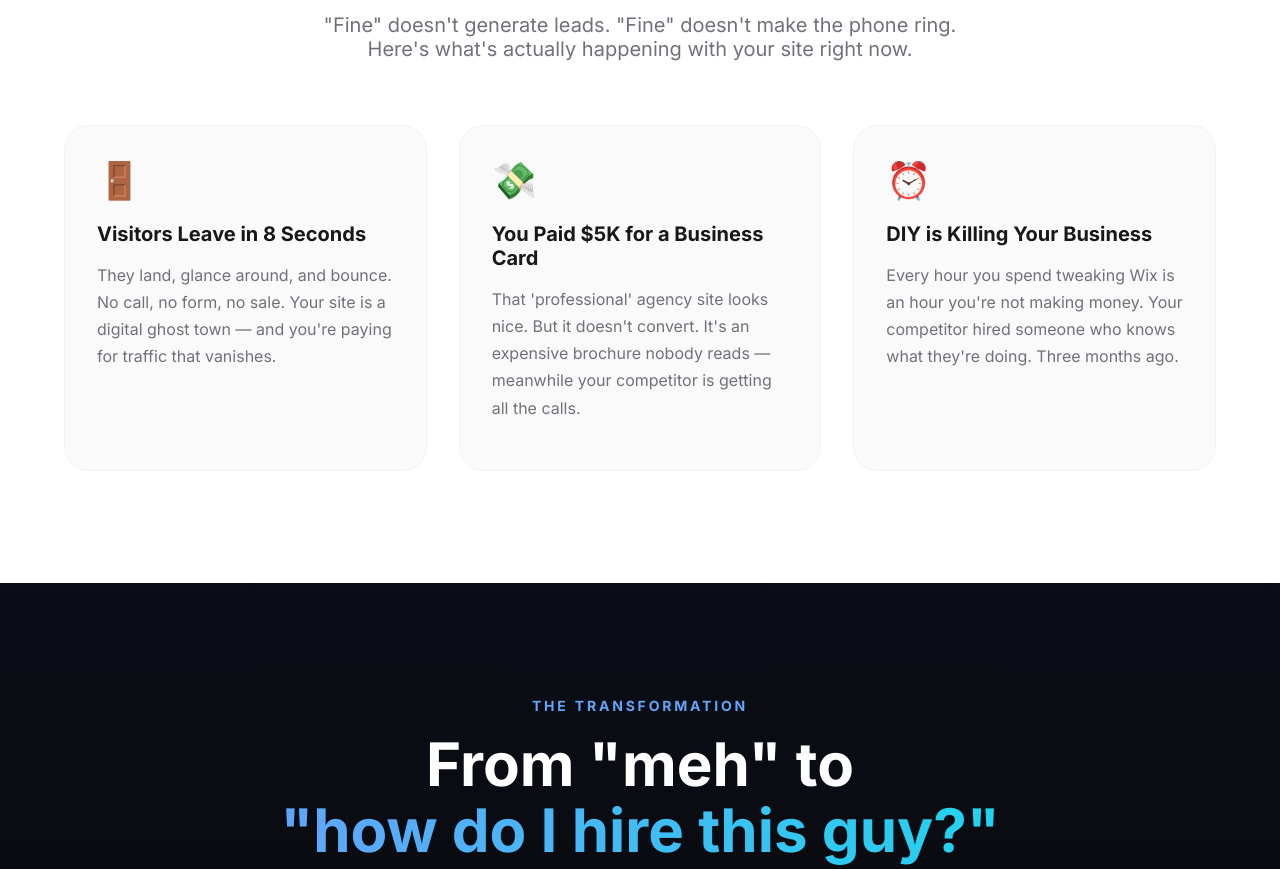
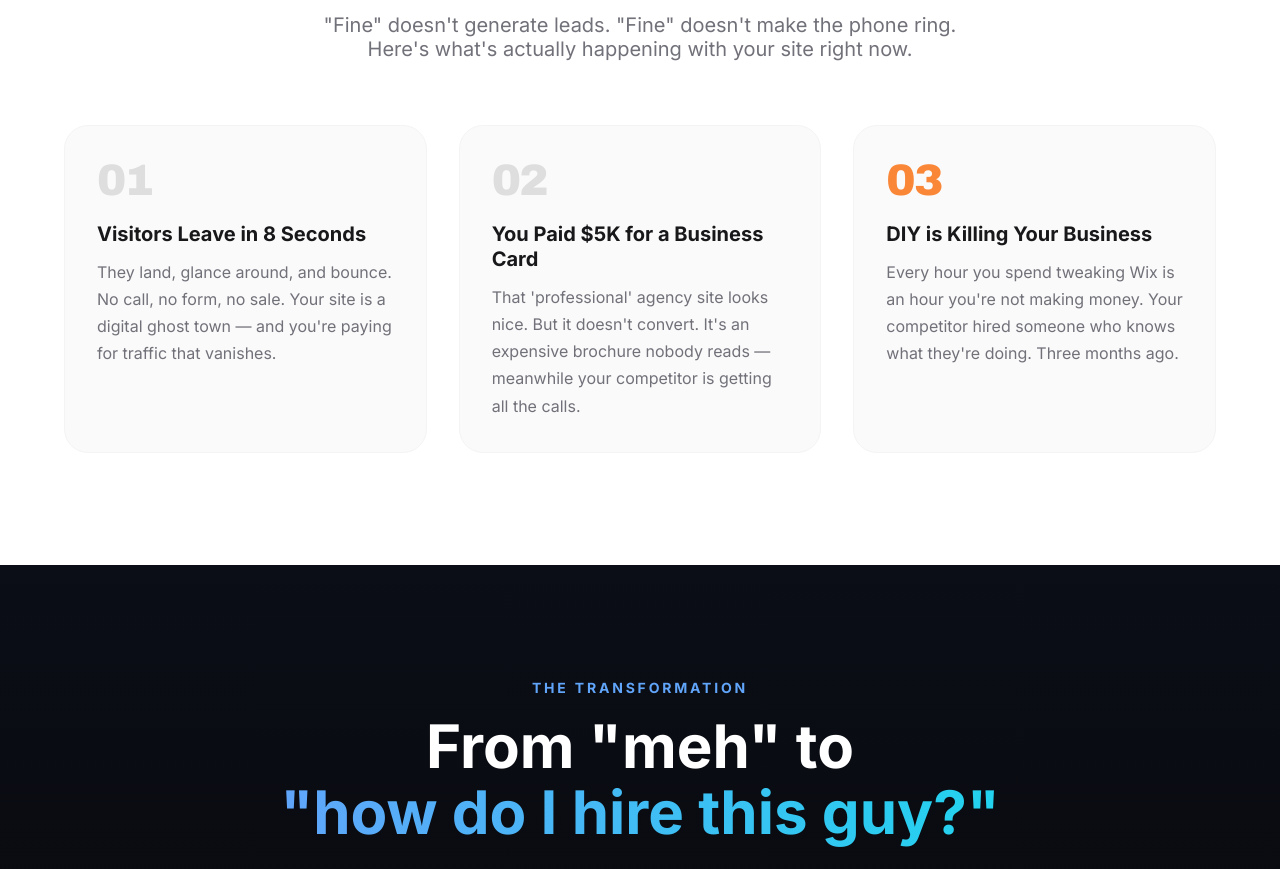
Before and after one commit to aschottky/toolcrate, a website: page index.html in a window 1280 px wide. Shown: the part 1280-2149 px from the top of the page. Drawn offline with Linux system fonts and the light colour scheme.

Commit message:
Replace Problem section emojis with Archivo Black index numbers
Use minimalist 01-03 markers in gray and industrial orange for high-stakes concierge authority styling.

Co-authored-by: Cursor <cursoragent@cursor.com>

```diff
--- a/index.html
+++ b/index.html
@@ -167,6 +167,22 @@
     @media (max-width: 768px) {
       .pricing-grid { grid-template-columns: 1fr !important; }
     }
+    .problem-grid {
+      display: grid; grid-template-columns: repeat(auto-fit, minmax(280px, 1fr)); gap: 2rem;
+    }
+    .problem-card {
+      background: #fafafa; border-radius: 1.5rem; padding: 2rem; border: 1px solid #f4f4f5;
+    }
+    .problem-index {
+      font-family: 'Archivo Black', 'Inter', sans-serif;
+      font-size: 2.75rem; line-height: 1; letter-spacing: -0.04em;
+      color: rgba(24, 24, 27, 0.12); margin-bottom: 1.25rem;
+    }
+    .problem-index--accent { color: #f97316; opacity: 0.85; }
+    .problem-card h3 {
+      font-size: 1.25rem; font-weight: 700; color: #18181b; margin: 0 0 0.75rem; line-height: 1.25;
+    }
+    .problem-card p { color: #71717a; line-height: 1.7; margin: 0; }
   </style>
   <!-- Google Analytics -->
   <script async src="https://www.googletagmanager.com/gtag/js?id=G-1JPM7QNHFN"></script>
@@ -263,21 +279,21 @@
         </h2>
         <p style="font-size:1.25rem;color:#71717a;margin-top:1.5rem;max-width:42rem;margin-left:auto;margin-right:auto;">"Fine" doesn't generate leads. "Fine" doesn't make the phone ring. Here's what's actually happening with your site right now.</p>
       </div>
-      <div style="display:grid;grid-template-columns:repeat(auto-fit,minmax(280px,1fr));gap:2rem;">
-        <div style="background:#fafafa;border-radius:1.5rem;padding:2rem;border:1px solid #f4f4f5;">
-          <div style="font-size:2.25rem;margin-bottom:1.25rem;">🚪</div>
-          <h3 style="font-size:1.25rem;font-weight:700;color:#18181b;margin-bottom:0.75rem;">Visitors Leave in 8 Seconds</h3>
-          <p style="color:#71717a;line-height:1.7;">They land, glance around, and bounce. No call, no form, no sale. Your site is a digital ghost town — and you're paying for traffic that vanishes.</p>
+      <div class="problem-grid">
+        <div class="problem-card">
+          <div class="problem-index display" aria-hidden="true">01</div>
+          <h3>Visitors Leave in 8 Seconds</h3>
+          <p>They land, glance around, and bounce. No call, no form, no sale. Your site is a digital ghost town — and you're paying for traffic that vanishes.</p>
         </div>
-        <div style="background:#fafafa;border-radius:1.5rem;padding:2rem;border:1px solid #f4f4f5;">
-          <div style="font-size:2.25rem;margin-bottom:1.25rem;">💸</div>
-          <h3 style="font-size:1.25rem;font-weight:700;color:#18181b;margin-bottom:0.75rem;">You Paid $5K for a Business Card</h3>
-          <p style="color:#71717a;line-height:1.7;">That 'professional' agency site looks nice. But it doesn't convert. It's an expensive brochure nobody reads — meanwhile your competitor is getting all the calls.</p>
+        <div class="problem-card">
+          <div class="problem-index display" aria-hidden="true">02</div>
+          <h3>You Paid $5K for a Business Card</h3>
+          <p>That 'professional' agency site looks nice. But it doesn't convert. It's an expensive brochure nobody reads — meanwhile your competitor is getting all the calls.</p>
         </div>
-        <div style="background:#fafafa;border-radius:1.5rem;padding:2rem;border:1px solid #f4f4f5;">
-          <div style="font-size:2.25rem;margin-bottom:1.25rem;">⏰</div>
-          <h3 style="font-size:1.25rem;font-weight:700;color:#18181b;margin-bottom:0.75rem;">DIY is Killing Your Business</h3>
-          <p style="color:#71717a;line-height:1.7;">Every hour you spend tweaking Wix is an hour you're not making money. Your competitor hired someone who knows what they're doing. Three months ago.</p>
+        <div class="problem-card">
+          <div class="problem-index problem-index--accent display" aria-hidden="true">03</div>
+          <h3>DIY is Killing Your Business</h3>
+          <p>Every hour you spend tweaking Wix is an hour you're not making money. Your competitor hired someone who knows what they're doing. Three months ago.</p>
         </div>
       </div>
     </div>
```
